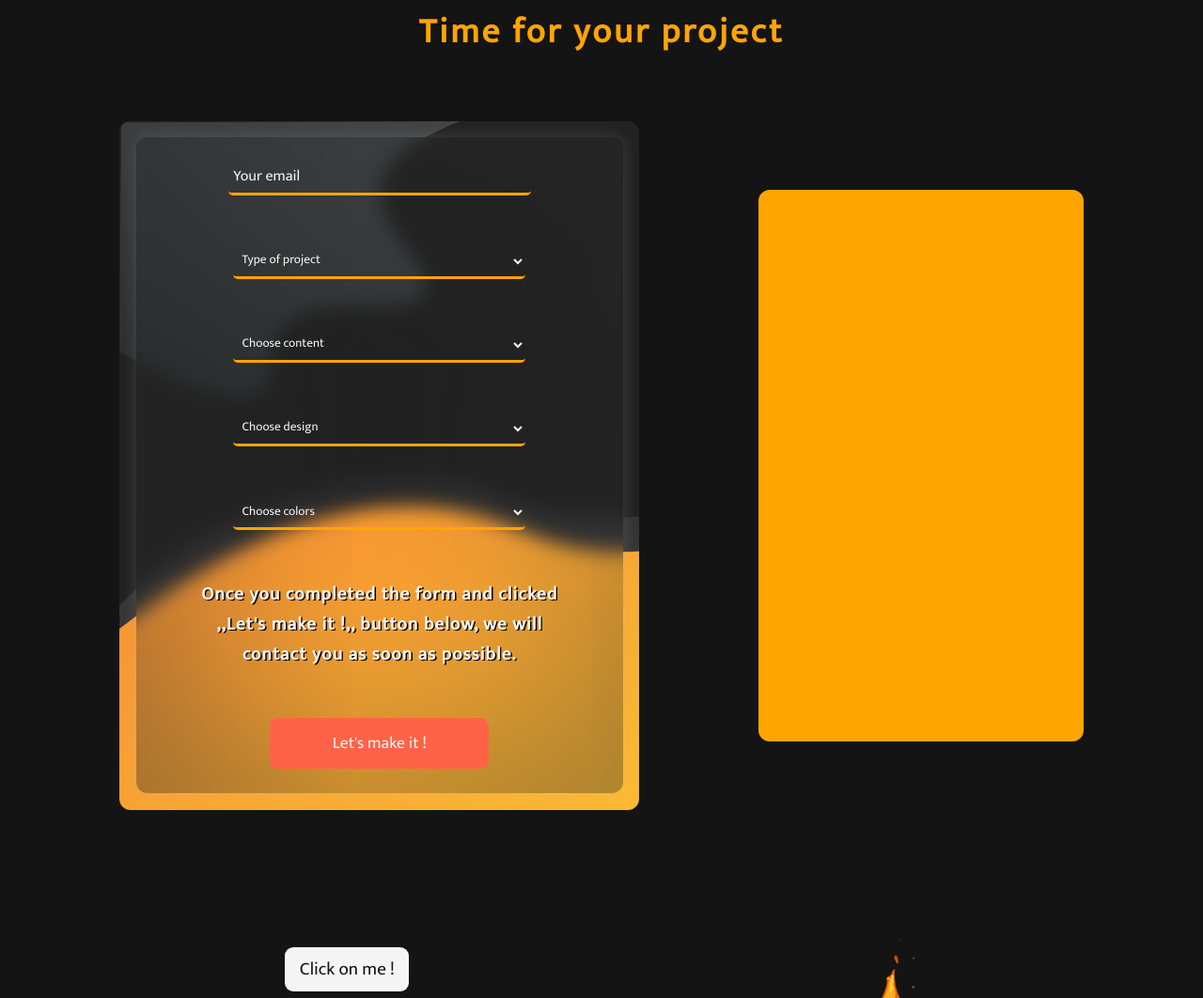
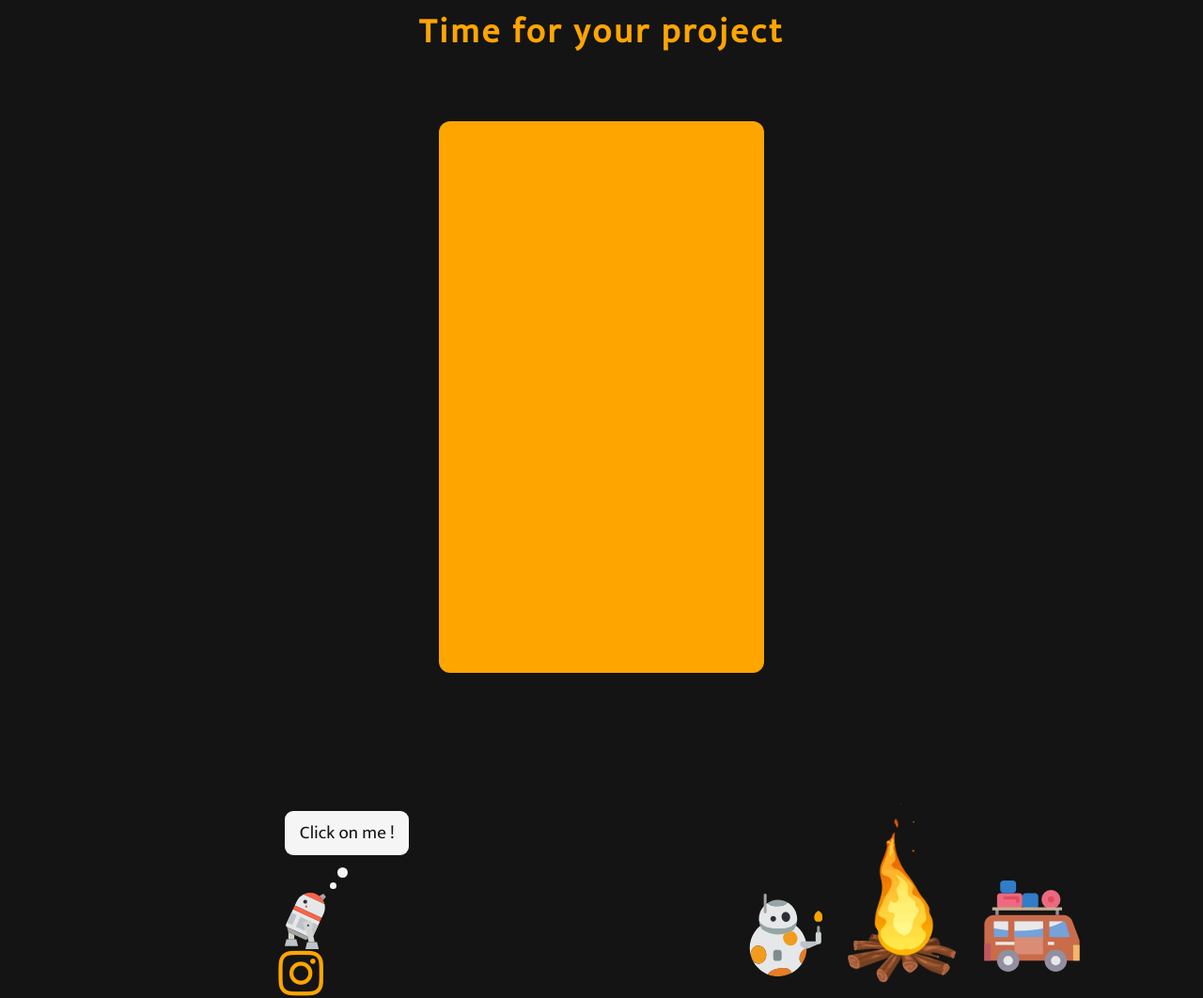
Before and after one commit to Juka99/Sigma, a plain HTML site: page index.html in a window 1280 px wide. Shown: the part 4657-5719 px from the top of the page at 94% size. Drawn offline with nearby package versions, Linux system fonts and the light colour scheme.

Commit message:
Update index.html

```diff
--- a/index.html
+++ b/index.html
@@ -353,7 +353,7 @@
 
         <div class="formAndSvgs">
 
-            <div class="contactForm">
+           <!-- <div class="contactForm">
 
                 <div class="frostedDiv">
 
@@ -413,7 +413,7 @@
 
                 </div>
 
-            </div>
+            </div> -->
 
             <div class="svgShower">
 
```
